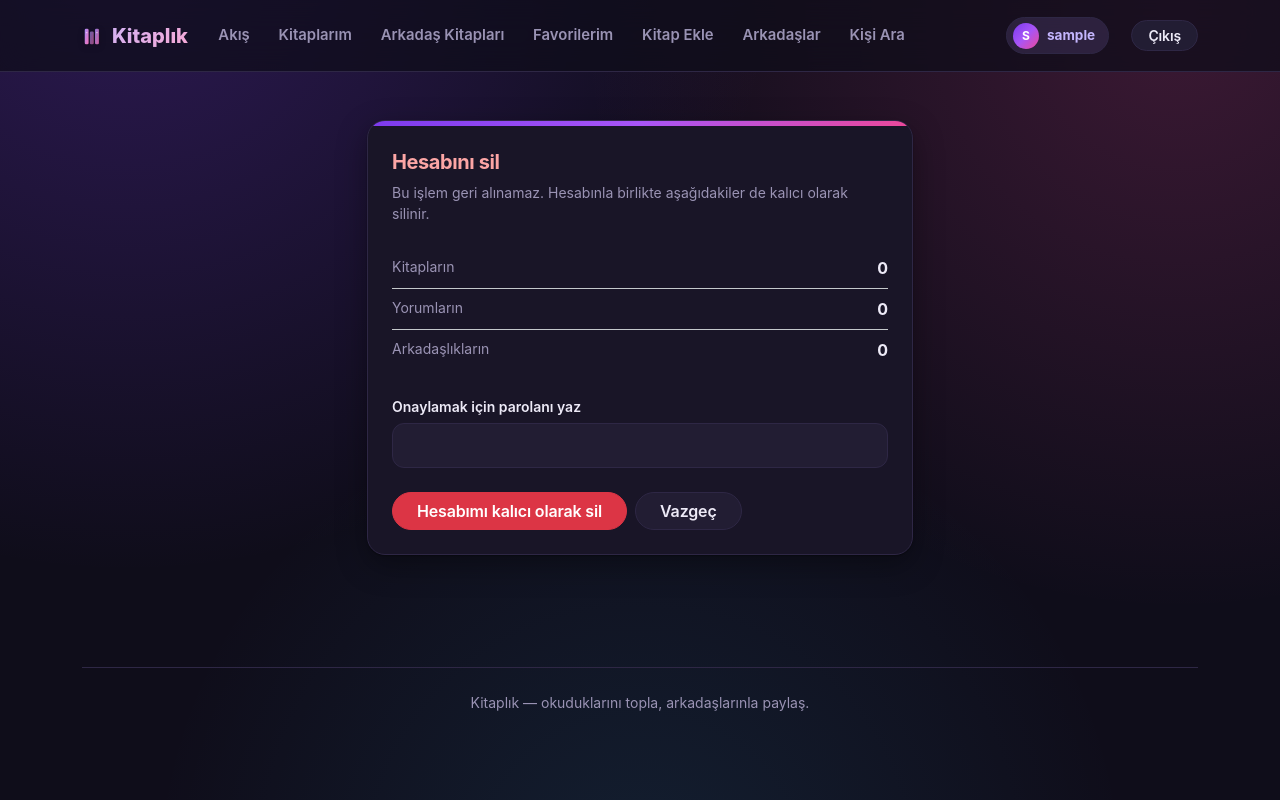
After one commit to guldenbudak/bookshelf, a Django app: page /accounts/profile/delete/ in a window 1280 px wide. The commit adds this page. Run offline with Django 5.2, Linux system fonts and the light colour scheme; the visitor is signed in with stand-in values (Sample User, id 1); data that the repository does not hold is empty; some libraries are stand-ins or nearby versions.

Commit message:
feat: ask before logging out, and let users delete their own account
Logout went through on the first click; it now passes through a
confirmation page, with the logout itself still a CSRF-protected POST
so no one can trigger it from an image tag on another site.

Account deletion did not exist at all. The confirmation page spells
out what goes with it — books, comments, friendships, counted — and
asks for the password, so an unattended session cannot delete an
account. The session is closed before the row is removed.

Deletion only requires login, not approval: someone who gives up
while waiting for approval should not be stuck with the account.

Co-Authored-By: Claude Opus 5 <noreply@anthropic.com>

```diff
--- /dev/null
+++ b/accounts/templates/account/account_delete.html
@@ -0,0 +1,60 @@
+{% extends 'books/base.html' %}
+
+{% block title %}Hesabı sil — Kitaplık{% endblock %}
+
+{% block content %}
+<div class="container my-5">
+    <div class="row justify-content-center">
+        <div class="col-md-7 col-lg-6">
+
+            <div class="kart">
+                <div class="kart-serit"></div>
+                <div class="card-body p-4">
+
+                    <h1 class="h5 fw-bold mb-2 text-danger">Hesabını sil</h1>
+                    <p class="soluk small mb-4">
+                        Bu işlem geri alınamaz. Hesabınla birlikte aşağıdakiler de
+                        kalıcı olarak silinir.
+                    </p>
+
+                    <ul class="list-unstyled mb-4">
+                        <li class="d-flex justify-content-between py-2 border-bottom border-secondary-subtle">
+                            <span class="soluk small">Kitapların</span>
+                            <strong>{{ kitap_sayisi }}</strong>
+                        </li>
+                        <li class="d-flex justify-content-between py-2 border-bottom border-secondary-subtle">
+                            <span class="soluk small">Yorumların</span>
+                            <strong>{{ yorum_sayisi }}</strong>
+                        </li>
+                        <li class="d-flex justify-content-between py-2">
+                            <span class="soluk small">Arkadaşlıkların</span>
+                            <strong>{{ arkadas_sayisi }}</strong>
+                        </li>
+                    </ul>
+
+                    <form method="POST">
+                        {% csrf_token %}
+
+                        <label for="password" class="form-label fw-semibold small">
+                            Onaylamak için parolanı yaz
+                        </label>
+                        <input type="password" name="password" id="password"
+                               class="form-control mb-4" autocomplete="current-password" required>
+
+                        <div class="d-flex gap-2">
+                            <button type="submit" class="btn btn-danger px-4">
+                                Hesabımı kalıcı olarak sil
+                            </button>
+                            <a href="{% url 'profile-edit' %}" class="btn btn-hayalet px-4">
+                                Vazgeç
+                            </a>
+                        </div>
+                    </form>
+
+                </div>
+            </div>
+
+        </div>
+    </div>
+</div>
+{% endblock %}
--- a/accounts/urls.py
+++ b/accounts/urls.py
@@ -4,11 +4,13 @@ from django.urls import path
 from .views import (
     PendingView,
     RegisterView,
+    account_delete,
     friend_remove,
     friend_request_accept,
     friend_request_reject,
     friend_request_send,
     friends_list,
+    logout_confirm,
     profile_detail,
     profile_edit,
     user_search,
@@ -19,6 +21,7 @@ urlpatterns = [
     path('pending/', PendingView.as_view(), name='pending'),
     path('profile/', profile_detail, name='my-profile'),
     path('profile/edit/', profile_edit, name='profile-edit'),
+    path('profile/delete/', account_delete, name='account-delete'),
     path('profile/<str:username>/', profile_detail, name='profile-detail'),
     path('friends/', friends_list, name='friends'),
     path('users/', user_search, name='user-search'),
@@ -31,5 +34,6 @@ urlpatterns = [
         auth_views.LoginView.as_view(template_name='account/login.html'),#djangonun hazır giriş viewı parola kontrolü oturum açma hata mesajları
         name='login',
     ),
+    path('logout/confirm/', logout_confirm, name='logout-confirm'),
     path('logout/', auth_views.LogoutView.as_view(), name='logout'),
 ]
--- a/accounts/views.py
+++ b/accounts/views.py
@@ -1,4 +1,5 @@
 from django.contrib import messages
+from django.contrib.auth import logout
 from django.contrib.auth.decorators import login_required
 from django.contrib.auth.mixins import LoginRequiredMixin
 from django.contrib.auth.models import User
@@ -8,7 +9,7 @@ from django.views.decorators.http import require_POST
 
 from django.db import transaction
 
-from books.models import Book
+from books.models import Book, Comment
 from bookshelf.shortcuts import geri_don
 
 from .decorators import approved_required, is_approved
@@ -146,6 +147,48 @@ def profile_edit(request):
         'profile_form': profile_form,
         'settings_form': settings_form,
         'link_formset': link_formset,
+    })
+
+
+@login_required
+def logout_confirm(request):
+    """Çıkıştan önce soran ara sayfa.
+
+    Asıl çıkış yine LogoutView'da ve yalnızca POST ile oluyor; burası
+    sadece onay ekranı.
+    """
+    return render(request, 'account/logout_confirm.html')
+
+
+@login_required
+def account_delete(request):
+    """Kullanıcının kendi hesabını silmesi.
+
+    Geri alınamadığı için iki şey isteniyor: onay sayfasından geçmek ve
+    parolayı tekrar yazmak. Parola şartı, açık kalmış bir oturumu bulan
+    birinin hesabı silmesini engelliyor.
+    """
+    user = request.user
+
+    if request.method == 'POST':
+        parola = request.POST.get('password', '')
+
+        if not user.check_password(parola):
+            messages.error(request, "Parola yanlış. Hesabın silinmedi.")
+            return redirect('account-delete')
+
+        kullanici_adi = user.username
+        # Önce oturumu kapat: silinen kullanıcıya ait oturum açık kalmasın.
+        logout(request)
+        user.delete()
+
+        messages.success(request, f"{kullanici_adi} hesabı tamamen silindi.")
+        return redirect('home')
+
+    return render(request, 'account/account_delete.html', {
+        'kitap_sayisi': Book.objects.filter(owner=user).count(),
+        'yorum_sayisi': Comment.objects.filter(author=user).count(),
+        'arkadas_sayisi': user.profile.friends.count(),
     })
 
 
--- a/books/templates/books/base.html
+++ b/books/templates/books/base.html
@@ -47,12 +47,9 @@
                         </span>
                     </a>
 
-                    <form method="POST" action="{% url 'logout' %}" class="m-0">
-                        {% csrf_token %}
-                        <button type="submit" class="btn btn-hayalet btn-sm px-3">
-                            Çıkış
-                        </button>
-                    </form>
+                    <a href="{% url 'logout-confirm' %}" class="btn btn-hayalet btn-sm px-3">
+                        Çıkış
+                    </a>
                 {% else %}
                     <a class="nav-link" href="{% url 'login' %}">Giriş Yap</a>
                     <a class="btn btn-gradyan btn-sm px-3" href="{% url 'register' %}">
```
Also changed, not shown: accounts/templates/account/logout_confirm.html (added, +43 -0 lines), accounts/templates/account/profile_edit.html (+16 -0 lines), accounts/tests.py (+61 -0 lines).
